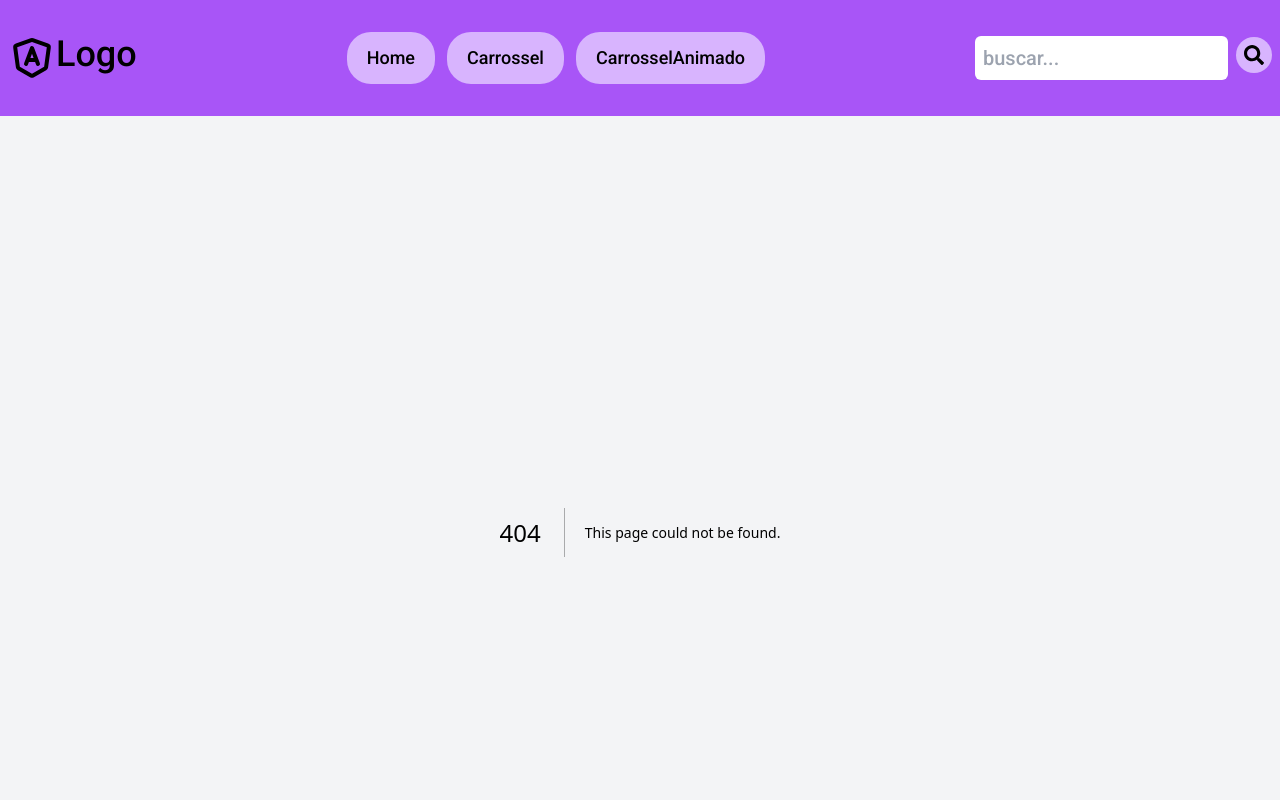
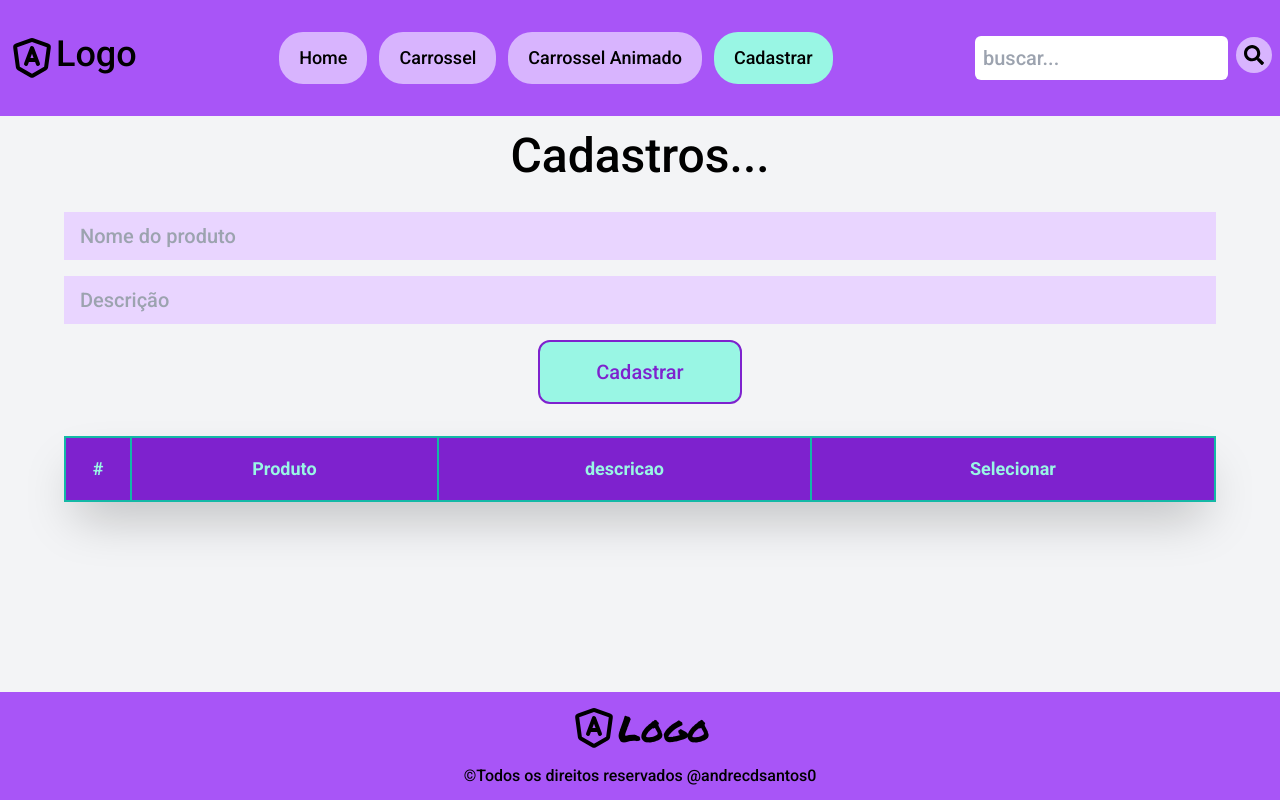
Before and after one commit to andrecdsantos/skills, a Next.js app: page /registration in a window 1280 px wide. Before the commit this address had no page. Shown: the top 800 px of the page. Built offline with nearby package versions, Linux system fonts and the light colour scheme.

Commit message:
adicionado busca, e cadastro parte basica

```diff
--- a/src/app/carousel-animated/page.tsx
+++ b/src/app/carousel-animated/page.tsx
@@ -3,7 +3,7 @@ import { useRef } from 'react';
 import { data } from '../../data/data.js';
 import { FaArrowAltCircleLeft, FaArrowAltCircleRight } from 'react-icons/fa';
 
-const page = () => {
+const carouselAnimated = () => {
     //await new Promise(resolve=> setTimeout(resolve,8000))
     const carousel = useRef(null);
     const shoes = useRef(null);
@@ -66,4 +66,4 @@ const page = () => {
     );
 };
 
-export default page;
+export default carouselAnimated;
--- a/src/app/carousel/page.tsx
+++ b/src/app/carousel/page.tsx
@@ -2,8 +2,9 @@
 import { useRef } from 'react';
 import { data } from '../../data/data.js';
 import { FaArrowAltCircleLeft, FaArrowAltCircleRight } from 'react-icons/fa';
+import Link from 'next/link.js';
 
-const page = () => {
+const carousel = () => {
     //await new Promise(resolve=> setTimeout(resolve,8000))
     const carousel = useRef(null);
     const shoes = useRef(null);
@@ -11,8 +12,8 @@ const page = () => {
     const handleCarouselClick = (e, direction) => {
         e.preventDefault();
         direction === 'left'
-            ? (carousel.current.scrollLeft -= shoes.current.offsetWidth)
-            : (carousel.current.scrollLeft += shoes.current.offsetWidth);
+            ? (carousel.current.scrollLeft -= shoes.current.offsetWidth + 24)/* offsetWidth + o gap-x-6 =24px */
+            : (carousel.current.scrollLeft += shoes.current.offsetWidth + 24);
     };
 
     return (
@@ -24,16 +25,17 @@ const page = () => {
                   ref={carousel}
               >
                   <div
-                      className="flex w-full gap-x-6"
+                      className="flex items-center gap-x-6"
                       >
                       {data.map((item) => (
-                        <img
-                          key={item.id}
+                        <Link href={`/shoes/${item.id}`} className='w-max h-max' key={item.id}>
+                          <img
                           src={item.image}
                           alt={item.name}
                           ref={shoes}
-                          className="shadow-2xl rounded-xl"
+                          className="shadow-2xl rounded-xl object-cover"
                         ></img>
+                        </Link>
                       ))}
                   </div>
               </div>
@@ -49,11 +51,11 @@ const page = () => {
               >
                 <FaArrowAltCircleRight className="bg-black rounded-full" />
               </button>
-              <dir className="h-full w-6 md:w-14 lg:w-36 bg-gradient-to-l from-white absolute right-0 -top-4"></dir>
-              <dir className="h-full w-6 md:w-14 lg:w-36  bg-gradient-to-r from-white absolute left-0 -top-4"></dir>
+              <div className="h-full w-6 md:w-14 lg:w-32 bg-gradient-to-l from-gray-100 absolute right-0 -top-4"></div>
+              <div className="h-full w-6 md:w-14 lg:w-32  bg-gradient-to-r from-gray-100 absolute left-0 -top-4"></div>
             </div>
         </>
     );
 };
 
-export default page;
+export default carousel;
--- a/src/app/layout.tsx
+++ b/src/app/layout.tsx
@@ -5,7 +5,7 @@ import Header from '@/components/Header';
 import Footer from '@/components/Footer';
 const mainFontFamily = Roboto({
     subsets: ['latin'],
-    weight: ['300', '500', '700'],
+    weight: ['300', '500', '700', '900'],
 });
 
 export const permanentMarker = Permanent_Marker({
--- /dev/null
+++ b/src/app/registration/page.tsx
@@ -0,0 +1,67 @@
+'use client'
+import RegistrationForm from "@/components/RegistrationForm"
+import RegistrationTable from "@/components/RegistrationTable"
+import { useState } from "react"
+
+const register = () => {
+  const [btnRegister, setBtnRegister] = useState(true)
+  const [title, setTitle] = useState("")
+  const [description, setDescription] = useState("")
+  const [shoes, setShoes] = useState([])
+  const [shoesIndex, setShoesIndex] = useState('')
+
+  const validade = () => {
+
+  }
+
+  const cleanFields = () => {
+    setTitle('')
+    setDescription('')
+  }
+
+  const onSave = (e) => {
+    e.preventDefault()
+    setShoes(prevShoes=>[...prevShoes, {title, description}])
+    cleanFields()
+  }
+
+  const onUpdate = (e) => {
+    e.preventDefault()
+    const copyShoes = [...shoes]
+    copyShoes[shoesIndex] = {title, description}
+    setShoes(copyShoes)
+    cleanFields()
+    setBtnRegister(true)
+  }
+
+  const onDelete = (e) => {
+    e.preventDefault()
+    const copyShoes = [...shoes]
+    copyShoes.splice(shoesIndex, 1)
+    setShoes(copyShoes)
+    cleanFields()
+    setBtnRegister(true)
+  }
+
+   const onSelect = (index) => {
+    setShoesIndex(index)//setando para poder depois usar em onDelete, update...
+    setTitle(shoes[index].title)
+    setDescription(shoes[index].description)
+    setBtnRegister(false)
+   }
+
+   const onCancel = (e) => {
+    e.preventDefault()
+    setBtnRegister(true)
+    cleanFields()
+   }
+  return (
+    <div>
+        <h1 className='text-center text-5xl'>Cadastros...</h1>
+        <RegistrationForm btnRegister={btnRegister} title={title} setTitle={setTitle} description={description} setDescription={setDescription} onSave={onSave} onUpdate={onUpdate} onDelete={onDelete} onCancel={onCancel}/>
+        <RegistrationTable shoes={shoes} onSelect={onSelect}/>
+    </div>
+  )
+}
+
+export default register
--- /dev/null
+++ b/src/app/search/[query]/page.tsx
@@ -0,0 +1,22 @@
+import Link from 'next/link.js'
+import { data } from '../../../data/data.js'
+
+const query = ( { params }) => {
+    const decodedQuery = decodeURIComponent(params.query);//por params os espacos em branco sao representados por %20, este trecho esta convertendo os %20 em espacoes em branco novamente
+    const keywords = decodedQuery.trim().toUpperCase().split(' ')
+    const shoes = data.filter(item=> keywords.every(word=> item.name.toUpperCase().includes(word)))
+  return (
+    <div>
+        <h1 className='text-center text-xl mb-8'>Resultados da busca por: <b>"{params.query}"</b></h1>
+        <div className='flex flex-wrap justify-center gap-x-10 gap-y-14'>
+            {shoes.map(item=>
+                <Link href={`/shoes/${item.id}`} key={item.id}>
+                    <img src={item.image} className='shadow-2xl rounded-xl object-cover hover:translate-y-2 hover:border-2 hover:border-teal-200'></img>
+                </Link>
+                )}
+        </div>
+    </div>
+  )
+}
+
+export default query
--- /dev/null
+++ b/src/app/search/page.tsx
@@ -0,0 +1,8 @@
+
+const search = () => {
+  return (
+    <div>Pesquisa por um produto...</div>
+  )
+}
+
+export default search
--- /dev/null
+++ b/src/app/shoes/[id]/page.tsx
@@ -0,0 +1,34 @@
+'use client'
+import { useEffect } from 'react'
+import { data } from '../../../data/data.js'
+
+const shoesId = ( {params} ) => {
+    const shoes = data.find(item=> item.id === params.id)
+
+  return (
+    <div>
+        {!shoes ?
+        <h1 className='text-center text-5xl'>Este Produto não existe</h1>
+        :
+        <div>
+            <h1 className='text-center text-5xl'>{shoes?.name}</h1>
+            <section className='flex items-center justify-center py-8'>
+                <img src={shoes.image} alt={shoes?.name} className='shadow-2xl rounded-lg'/>
+                <div className='ms-4 flex flex-col items-start gap-y-2'>
+                    <div>
+                        <b>De: </b>
+                        <span className='line-through'>{shoes.oldPrice}</span>
+                    </div>
+                    <div>
+                        <b>Por: </b>
+                        <span>{shoes.price}</span>
+                    </div>
+                </div>
+            </section>
+        </div>
+        }
+    </div>
+  )
+}
+
+export default shoesId
--- a/src/components/Header.tsx
+++ b/src/components/Header.tsx
@@ -3,13 +3,27 @@ import Link from "next/link";
 import { TbBrandAngular } from "react-icons/tb";
 import { FaBars, FaRegWindowClose, FaSearch  } from "react-icons/fa";
 import { useState } from "react";
-import LinkActive from "./LinkActive";
 import { usePathname } from "next/navigation";
+import { useRouter } from 'next/navigation'
 
 export const Header = () => {
+    const pathName = usePathname()
+    const router = useRouter()
     const [isClicked, setIsClicked] = useState(false)
     const toggleNav = () => setIsClicked(!isClicked)
-    const pathName = usePathname()
+    const [query, setQuery] = useState('')
+
+    const searchShoes = (e) => {
+        if(query.trim() !== '') {
+            e.preventDefault()
+            router.push(`/search/${query}`)
+        }
+    }
+
+    const handleKeyPressed = (e) => {
+        if(e.key === 'Enter') searchShoes(e)
+    }
+
     return (
         <nav className="flex justify-between px-2 py-3 items-center relative bg-purple-500">
             <div className="flex cursor-pointer hover:text-teal-200">
@@ -20,21 +34,28 @@ export const Header = () => {
                 {isClicked ? <FaRegWindowClose/> : <FaBars/>}
             </button>
             <div className={`absolute lg:static top-full right-0 p-5 w-full lg:w-fit bg-purple-500 z-50
-                transition-transform lg:transition-none duration-500 ease-in-out origin-right
+                transition-transform lg:transition-none duration-500 ease-in-out origin-right flex justify-center
                 lg:transform-none ${isClicked ? '[transform:rotateY(0deg)]' : '[transform:rotateY(90deg)]'}`}>
-                <div className="gap-3 flex flex-col lg:flex-row w-min text-black text-center text-lg">
-                    <Link  href={"/"} className={`${pathName === '/' ? 'bg-teal-200' : 'bg-purple-300'} hover:bg-teal-200 py-3 px-5 rounded-3xl`}>Home</Link>
-                    <Link  href={"/carousel"} className={`${pathName === '/carousel' ? 'bg-teal-200' : 'bg-purple-300'} hover:bg-teal-200 py-3 px-5 rounded-3xl`}>Carrossel</Link>
-                    <Link  href={"/carousel-animated"} className={`${pathName === '/carousel-animated' ? 'bg-teal-200' : 'bg-purple-300'} hover:bg-teal-200 py-3 px-5 rounded-3xl`}>CarrosselAnimado</Link>
+                <div className="gap-3 flex flex-col lg:flex-row w-max text-black text-center text-lg">
+                    <Link  href={"/"} className={`${pathName === '/' ? 'bg-teal-200' : 'bg-purple-300'} hover:bg-teal-200 py-3 px-5 rounded-3xl`} onClick={toggleNav}>Home</Link>
+                    <Link  href={"/carousel"} className={`${pathName === '/carousel' ? 'bg-teal-200' : 'bg-purple-300'} hover:bg-teal-200 py-3 px-5 rounded-3xl`} onClick={toggleNav}>Carrossel</Link>
+                    <Link  href={"/carousel-animated"} className={`${pathName === '/carousel-animated' ? 'bg-teal-200' : 'bg-purple-300'} hover:bg-teal-200 py-3 px-5 rounded-3xl`} onClick={toggleNav}>Carrossel Animado</Link>
+                    <Link  href={"/registration"} className={`${pathName === '/registration' ? 'bg-teal-200' : 'bg-purple-300'} hover:bg-teal-200 py-3 px-5 rounded-3xl`} onClick={toggleNav}>Cadastrar</Link>
                 </div>
             </div>
             <form className="hidden lg:inline text-xl flex justify-center">
                 <input
                     type="search"
+                    value={query}
+                    onChange={(e)=>setQuery(e.target.value)}
+                    onKeyDown={e=>handleKeyPressed(e)}
                     placeholder="buscar..."
                     className="text-black outline-teal-200 me-2 p-2 rounded-md"
                 />
-                <button className="rounded-full bg-purple-300 hover:bg-teal-200 hover:text-purple-700 p-2">
+                <button
+                    onClick={(e) => searchShoes(e)}
+                    className="rounded-full bg-purple-300 hover:bg-teal-200 hover:text-purple-700 p-2"
+                >
                     <FaSearch/>
                 </button>
             </form>
--- /dev/null
+++ b/src/components/RegistrationForm.tsx
@@ -0,0 +1,35 @@
+
+
+const RegistrationForm = ( {btnRegister, title, setTitle, description, setDescription, onSave, onUpdate, onDelete, onCancel } ) => {
+  return (
+    <form className="flex flex-col py-8 mx-4 sm:mx-0">
+        <input
+            type="text"
+            value={title}
+            onChange={e=> setTitle(e.target.value)}
+            placeholder="Nome do produto"
+            className="h-12 text-xl outline-teal-200 bg-purple-200 text-purple-700 px-4 mb-4"
+        />
+        <input
+            type="text"
+            value={description}
+            onChange={e=>setDescription(e.target.value)}
+            placeholder="Descrição"
+            className="h-12 text-xl outline-teal-200 bg-purple-200 text-purple-700 px-4 mb-4"
+        />
+        <div className="flex flex-col lg:flex-row gap-3 w-full justify-center">
+            {btnRegister ?
+            <button className="py-4 px-14 text-xl rounded-xl border-2 border-purple-700 bg-teal-200 text-purple-700 hover:bg-purple-200 transition-all duration-300 ease-in-out" onClick={e=>onSave(e)}>Cadastrar</button>
+            :
+            <>
+                <button className="py-4 px-14 text-xl rounded-xl border-2 border-purple-700 bg-teal-200 text-purple-700 hover:bg-purple-200 transition-all duration-300 ease-in-out" onClick={e=>onUpdate(e)}>Alterar</button>
+                <button className="py-4 px-14 text-xl rounded-xl border-2 border-purple-700 bg-teal-200 text-purple-700 hover:bg-purple-200 transition-all duration-300 ease-in-out" onClick={e=>onDelete(e)}>Excluir</button>
+                <button className="py-4 px-14 text-xl rounded-xl border-2 border-purple-700 bg-teal-200 text-purple-700 hover:bg-purple-200 transition-all duration-300 ease-in-out" onClick={(e)=>onCancel(e)}>Cancelar</button>
+            </>
+            }
+        </div>
+    </form>
+  )
+}
+
+export default RegistrationForm
--- /dev/null
+++ b/src/components/RegistrationTable.tsx
@@ -0,0 +1,32 @@
+'use client'
+import { useState } from 'react'
+
+const RegistrationTable = ( {shoes, onSelect}) => {
+    const [query, setQuery] = useState('')
+  return (
+    <table className='bg-purple-200 w-full mx-4 sm:mx-0 md:text-lg shadow-2xl'>
+        <thead className='h-16 bg-purple-700 text-teal-200'>
+            <tr className='*:border-2 *:border-teal-500'>
+                <th>#</th>
+                <th>Produto</th>
+                <th>descricao</th>
+                <th>Selecionar</th>
+            </tr>
+        </thead>
+        <tbody>
+            {shoes.map((item, index)=>
+                <tr key={index} className=' *:border-2 *:border-teal-500'>
+                    <td className=''>{index + 1}</td>
+                    <td className=''>{item.title}</td>
+                    <td className=''>{item.description}</td>
+                    <td className='flex justify-center'>
+                        <button className='py-4 px-14 text-xl rounded-xl border-2 border-purple-700 bg-teal-200 text-purple-700 hover:bg-green-200 transition-all duration-300 ease-in-out' onClick={()=>onSelect(index)}>Selecionar</button>
+                    </td>
+                </tr>
+            )}
+        </tbody>
+    </table>
+  )
+}
+
+export default RegistrationTable
```
